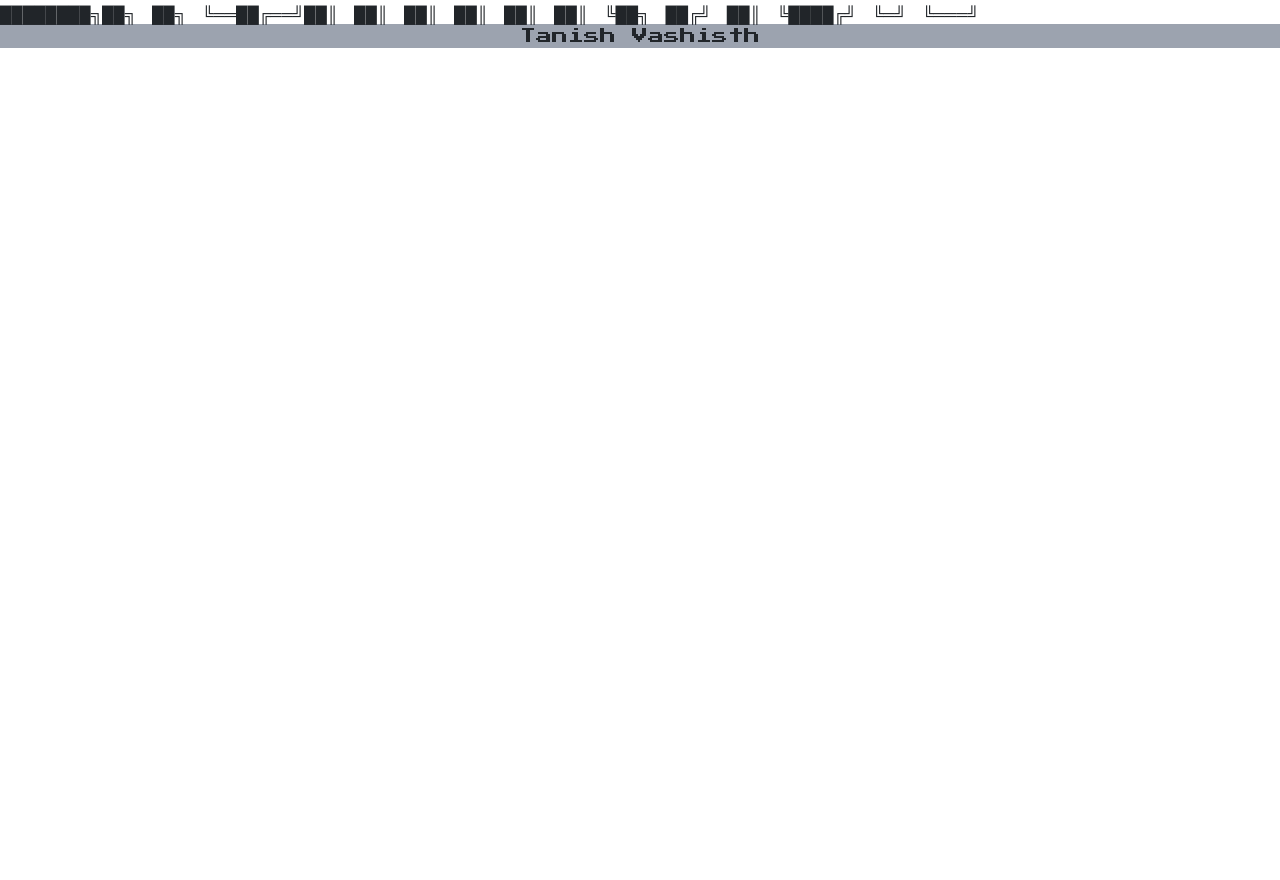
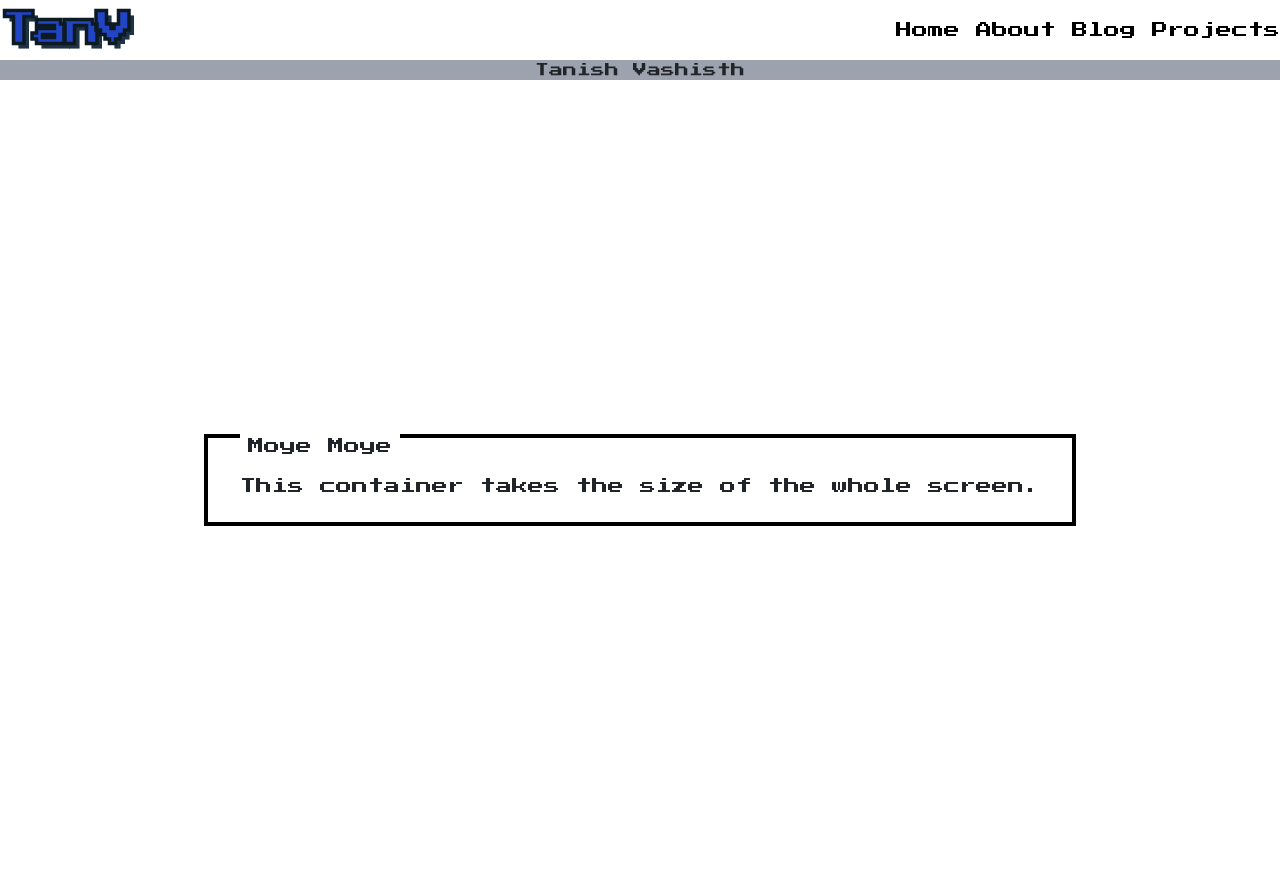
Before and after one commit to Prome-theus/moyemoye, a Flask app: page / in a window 1280 px wide. Before the commit the page ends 48 px from the top, so only its background shows below. Run offline with Flask 3, Linux system fonts and the light colour scheme; some libraries are stand-ins or nearby versions.

Commit message:
moye moye

```diff
--- a/templates/home.html
+++ b/templates/home.html
@@ -1,6 +1,7 @@
 <html>
   <head>
     <title>MOYE MOYE</title>
+    <link rel="icon" href="/favicon.ico" />
     <!-- minify -->
     <link
       href="https://unpkg.com/nes.css@2.3.0/css/nes.min.css"
@@ -27,13 +28,63 @@
       href="https://fonts.googleapis.com/css2?family=Press+Start+2P&display=swap"
       rel="stylesheet"
     />
+    <style>
+      .logo {
+        color: #2245c5;
+        text-align: center;
+        text-shadow:
+          5px 5px 0px #1e3445,
+          5px 5px 0px rgba(0, 0, 0, 0.25);
+        font-family: "Press Start 2P", sans-serif;
+        font-size: 36px;
+        font-style: normal;
+        font-weight: 600;
+        line-height: 60px;
+        letter-spacing: -4px;
+        -webkit-text-stroke-color: #0d1a24; /* Outline color (for WebKit browsers) */
+        -webkit-text-stroke-width: 3.5px; /* Outline width (for WebKit browsers) */
+        text-stroke-color: #0d1a24; /* Outline color (standard) */
+        text-stroke-width: 3.5px; /* Outline width (standard) */
+        display: inline-block;
+      }
+    </style>
   </head>
 
   <body>
-    <p>
-      ████████╗██╗ ██╗ ╚══██╔══╝██║ ██║ ██║ ██║ ██║ ██║ ╚██╗ ██╔╝ ██║ ╚████╔╝
-      ╚═╝ ╚═══╝
-    </p>
-    <h1 class="text-center bg-gray-400 text-dark">Tanish Vashisth</h1>
+    <header>
+      <nav class="bg-white">
+        <div class="container mx-auto flex items-center justify-between">
+          <!-- Left Partition (Logo and Site Name) -->
+          <div class="flex items-center">
+            <div class="logo">TanV</div>
+          </div>
+
+          <!-- Right Partition (Navigation Links) -->
+          <div class="hidden md:flex space-x-4">
+            <a href="#" class="text-black hover:underline">Home</a>
+            <a href="#" class="text-black hover:underline">About</a>
+            <a href="#" class="text-black hover:underline">Blog</a>
+            <a href="#" class="text-black hover:underline">Projects</a>
+          </div>
+
+          <!-- Responsive Menu (Hidden on Larger Screens) -->
+          <div class="md:hidden">
+            <!-- Add a responsive menu button (e.g., hamburger icon) to toggle the menu -->
+            <button id="menu-toggle" class="nes-btn is-error text-white">
+              ☰
+              <!-- Replace with your preferred menu icon -->
+            </button>
+          </div>
+        </div>
+      </nav>
+    </header>
+    <h1 class="text-center text-sm bg-gray-400 text-dark">Tanish Vashisth</h1>
+
+    <div class="min-h-screen flex items-center justify-center">
+      <div class="nes-container with-title">
+        <p class="title bg-gray-400">Moye Moye</p>
+        <p>This container takes the size of the whole screen.</p>
+      </div>
+    </div>
   </body>
 </html>
```
Also changed, not shown: static/Group 166.svg (added), static/favicon.ico (added), static/logo_TV.png (added), static/memojime.png (added), static/mylog.png (added), static/tanv (1).svg (added), static/tanv.png (added), static/tanv.svg (added).
